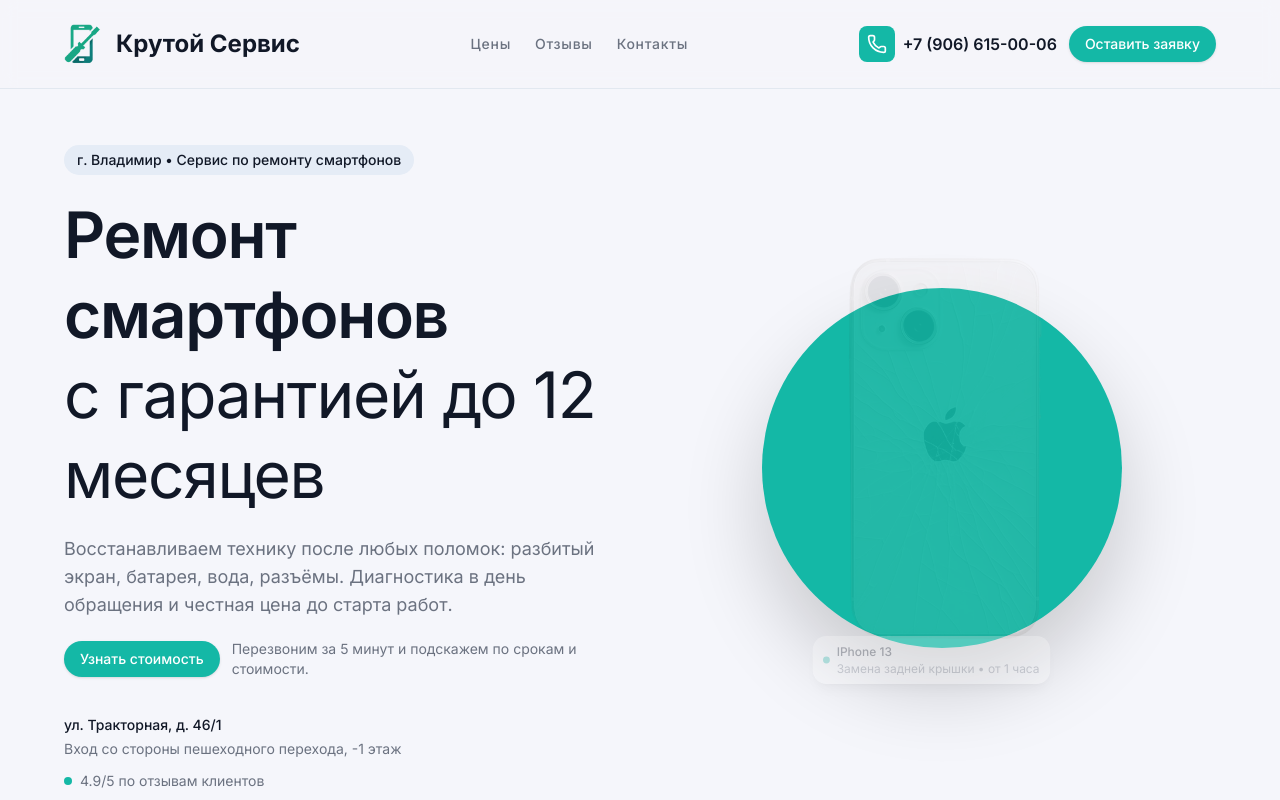
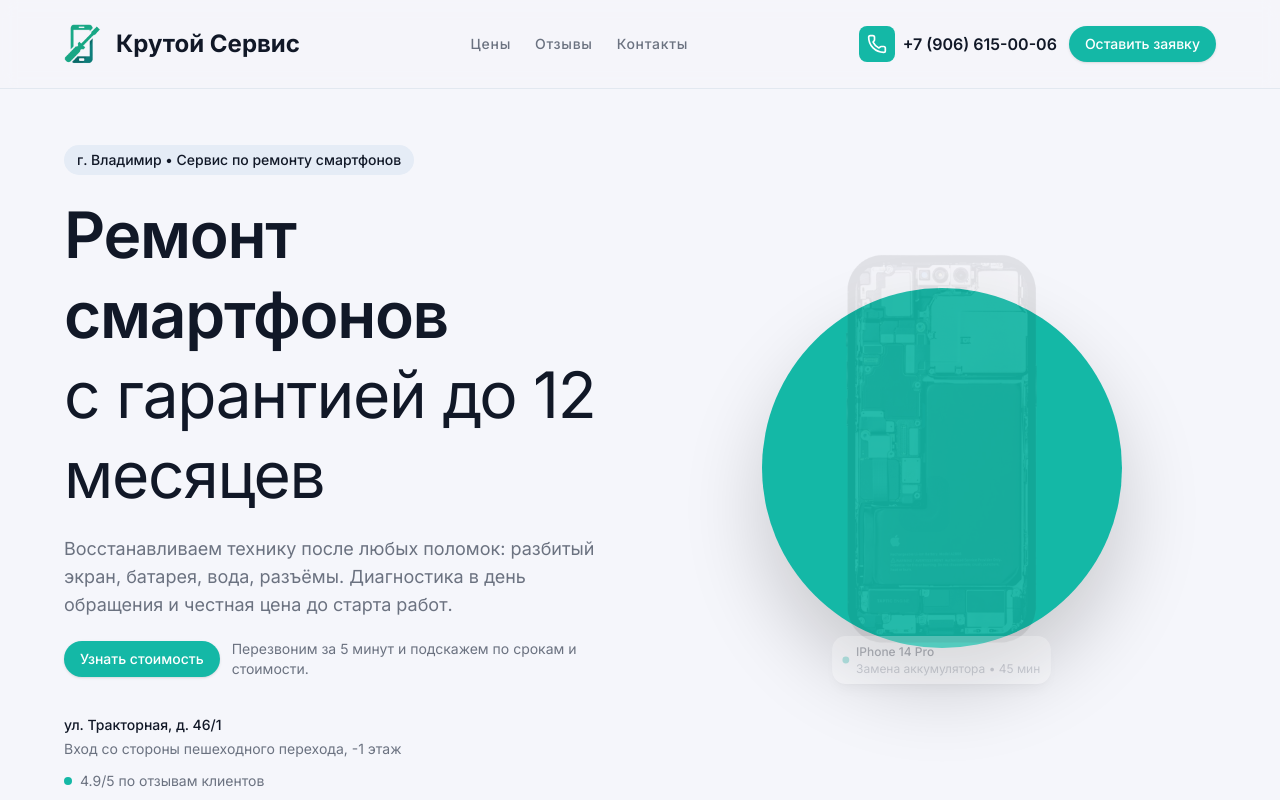
Before and after one commit to yaandrei2000/repair-phone, a Next.js app: page / in a window 1280 px wide. Shown: the top 800 px of the page. Built offline with nearby package versions, Linux system fonts and the light colour scheme; no server answers.

Commit message:
first commit

```diff
--- a/src/components/landing/hero-highlight.tsx
+++ b/src/components/landing/hero-highlight.tsx
@@ -9,14 +9,14 @@ import { motion, AnimatePresence } from "motion/react";
 
 const repairCards = [
   {
+    device: "IPhone 14 Pro",
+    service: "Замена аккумулятора • 45 мин",
+    image: "/iPhone14Pro.png",
+  },
+  {
     device: "IPhone 13",
     service: "Замена задней крышки • от 1 часа",
     image: "/iphone14.png",
-  },
-  {
-    device: "IPhone 14 Pro",
-    service: "Замена аккумулятора • 45 мин",
-    image: "/iPhone14Pro.png",
   },
   {
     device: "Samsung Galaxy S24 Ultra",
```
